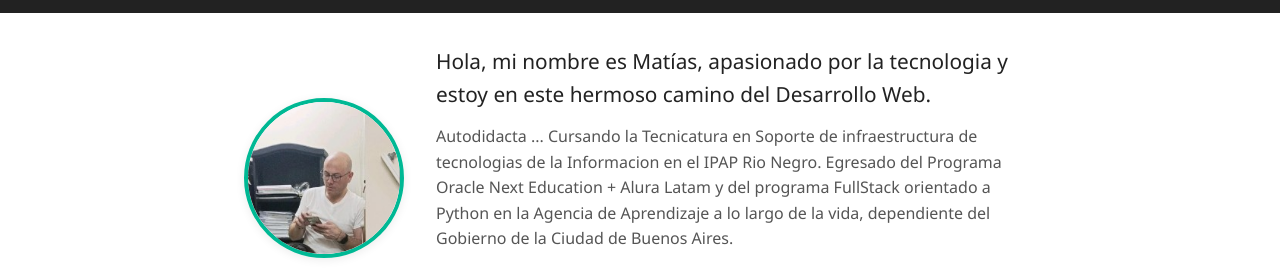
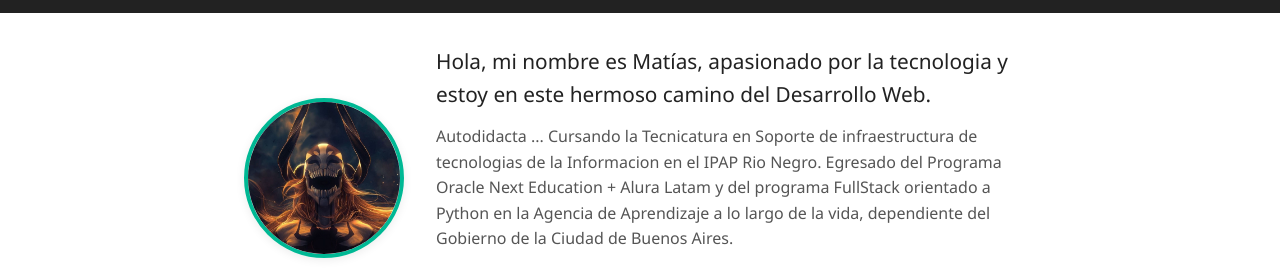
Before and after one commit to MPre2/Portfolio, a plain HTML site: page index.html in a window 1280 px wide. Shown: the part 120-388 px from the top of the page. Drawn offline with Linux system fonts and the light colour scheme.

Commit message:
Update
Se eliminan archivos innecesarios del repositorio

```diff
--- a/index.html
+++ b/index.html
@@ -42,7 +42,7 @@
       <div class="title__div">
         <img
           class="title__profile"
-          src="./Imagenes/Pic.jpeg"
+          src="./Imagenes/Profile.jpg"
           alt="Foto de perfil de Matías Presta"
           loading="lazy"
         />
```
Also changed, not shown: Imagenes/Pic.jpeg (deleted), Imagenes/camera.png (deleted), Imagenes/cook.png (deleted), Imagenes/gamer.png (deleted), Imagenes/musica.png (deleted), Imagenes/niños.png (deleted), Imagenes/tv.png (deleted).
